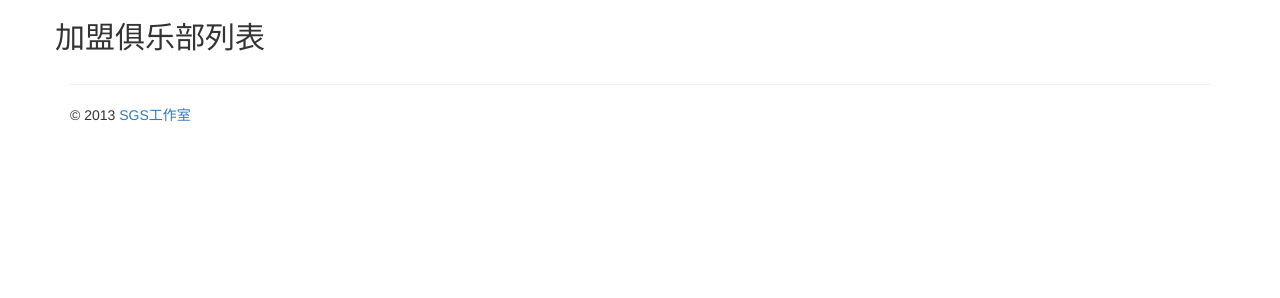
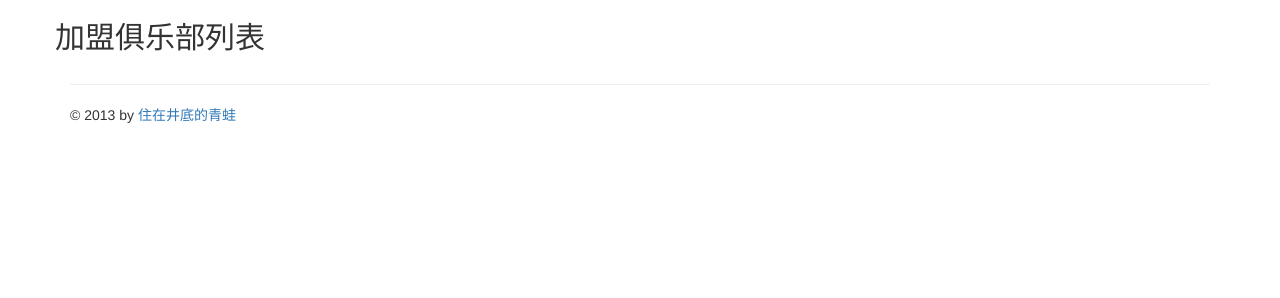
Before and after one commit to smallgoldstone/cbcl.info, a Rails app: page /home/club in a window 1280 px wide. Shown: the part 183-481 px from the top of the page. Run offline with Rails 7, Linux system fonts and the light colour scheme; data that the repository does not hold is empty; style sheets or scripts are compiled from the project's sources; parts of the project's set-up code (start-up, migrations or seed data) failed here and were passed over; some libraries are stand-ins or nearby versions.

Commit message:
modify footer

```diff
--- a/app/views/layouts/home.html.erb
+++ b/app/views/layouts/home.html.erb
@@ -55,7 +55,7 @@
       <hr />
 
       <footer>
-        <p>&copy;  2013 <a href="http://www.huangxiaolei.com.cn">SGS工作室</a></p>
+        <p>&copy;  2013 by <a href="http://www.huangxiaolei.com.cn">住在井底的青蛙</a></p>
       </footer>
 
     </div> <!-- /container -->
```
